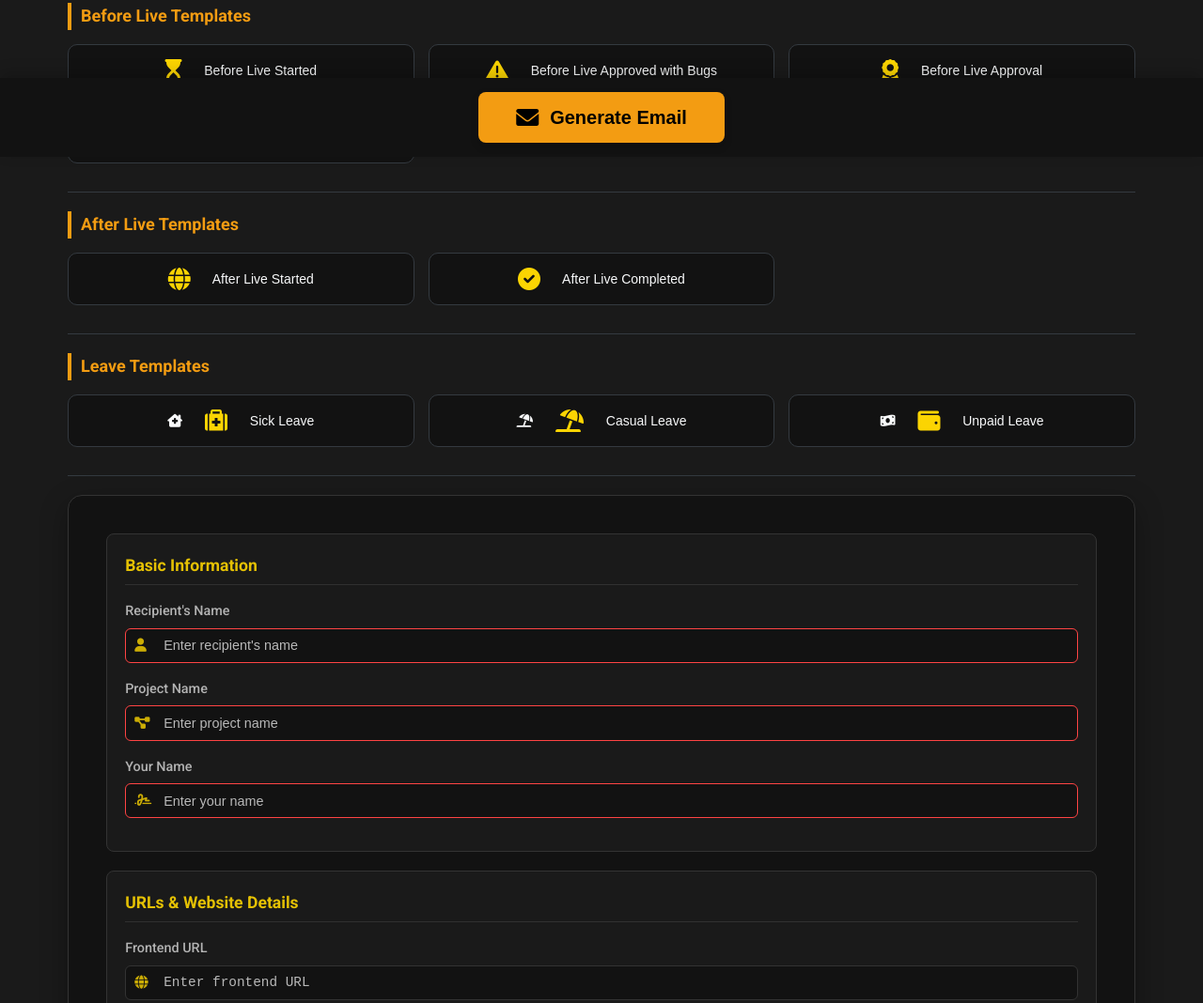
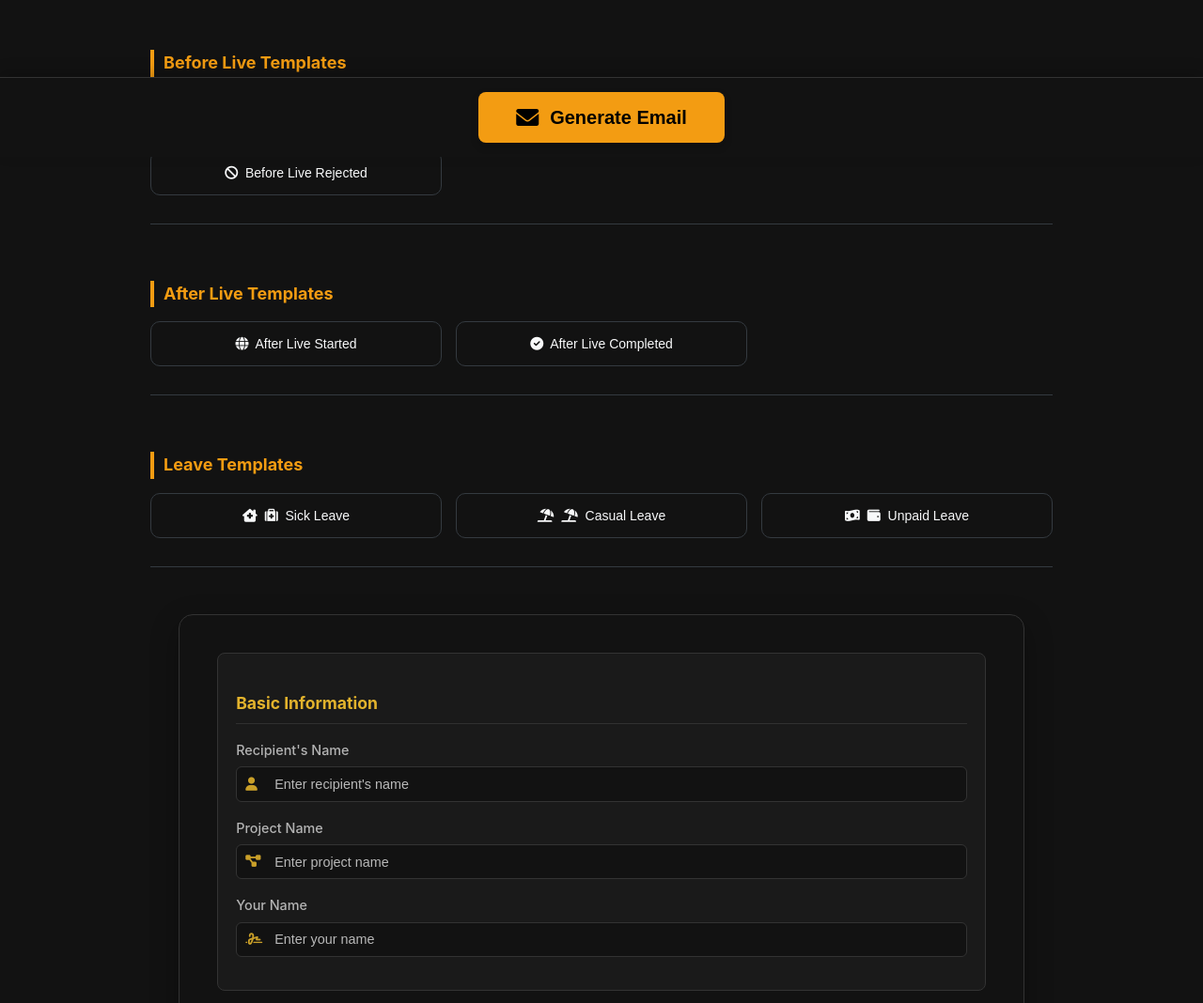
Before and after one commit to ComAbhiram/emailgenerator, a plain HTML site: page index.html in a window 1280 px wide. Shown: the part 633-1701 px from the top of the page at 94% size. Drawn offline with Linux system fonts and the light colour scheme.

Commit message:
Update styles.css

```diff
--- a/styles.css
+++ b/styles.css
@@ -1,6 +1,6 @@
 :root {
-    --primary-color: #fbd402;
-    --secondary-color: #848486;
+    --primary-color: #f9c42f;
+    --secondary-color: #8c8c8e;
     --dark-bg: #1a1a1a;
     --darker-bg: #121212;
     --text-color: #ffffff;
@@ -15,17 +15,20 @@
 }
 
 body {
-    font-family: 'Roboto', sans-serif;
+    font-family: 'Inter', -apple-system, BlinkMacSystemFont, 'Segoe UI', Roboto, Oxygen, Ubuntu, Cantarell, 'Open Sans', 'Helvetica Neue', sans-serif;
+    background-color: #121212;
+    color: #f8f9fa;
+    margin: 0;
+    padding: 0;
     line-height: 1.6;
-    background-color: var(--dark-bg);
-    color: var(--text-color);
     min-height: 100vh;
 }
 
 .container {
-    max-width: 1200px;
+    max-width: 1000px;
     margin: 0 auto;
-    padding: 2rem;
+    padding: 20px;
+    padding-bottom: 120px; /* Added extra padding to prevent footer overlap */
 }
 
 header {
@@ -44,67 +47,155 @@ header {
     filter: drop-shadow(0 0 10px rgba(251, 212, 2, 0.3));
 }
 
-h1 {
-    color: var(--primary-color);
-    font-size: 2.5rem;
-    margin-bottom: 1rem;
-    text-shadow: 0 0 10px rgba(251, 212, 2, 0.2);
+h1, h2 {
+    text-align: center;
+    margin-bottom: 30px;
+    color: #f39c12;
 }
 
-h2 {
-    color: var(--primary-color);
-    margin-bottom: 1.5rem;
-    font-size: 1.8rem;
+h3 {
+    color: #f8f9fa;
+    margin-top: 20px;
+    margin-bottom: 15px;
 }
 
-.template-grid {
-    display: grid;
-    grid-template-columns: repeat(auto-fit, minmax(280px, 1fr));
-    gap: 1.5rem;
-    margin-bottom: 2rem;
+.template-selection {
+    margin-bottom: 30px;
+}
+
+.template-container {
+    display: flex;
+    flex-direction: column;
+    gap: 20px;
+}
+
+.template-group {
+    margin-bottom: 25px;
+    border-bottom: 1px solid #343a40;
+    padding-bottom: 15px;
+}
+
+.template-group-title {
+    font-size: 18px;
+    font-weight: 600;
+    color: #f39c12;
+    margin-bottom: 15px;
+    padding-left: 10px;
+    border-left: 4px solid #f39c12;
+    text-align: left;
+}
+
+.template-buttons {
+    display: flex;
+    flex-wrap: wrap;
+    gap: 10px;
+    margin-bottom: 15px;
+    justify-content: flex-start;
 }
 
 .template-btn {
-    padding: 1.5rem;
-    background-color: var(--darker-bg);
-    color: var(--text-color);
-    border: 2px solid var(--border-color);
-    border-radius: 12px;
+    padding: 12px 15px;
+    border-radius: 8px;
+    background-color: #1e272e;
+    color: #f8f9fa;
+    border: 1px solid #343a40;
     cursor: pointer;
     transition: all 0.3s ease;
-    font-size: 1rem;
-    text-align: left;
+    font-size: 14px;
+    flex: 0 0 auto;
+    min-width: 200px;
     display: flex;
     align-items: center;
-    gap: 1rem;
-}
-
-.template-btn i {
-    font-size: 1.5rem;
-    color: var(--primary-color);
 }
 
 .template-btn:hover {
-    background-color: var(--border-color);
-    transform: translateY(-3px);
-    box-shadow: 0 5px 15px rgba(251, 212, 2, 0.2);
+    background-color: #2d3748;
+    transform: translateY(-2px);
+    box-shadow: 0 4px 10px rgba(0, 0, 0, 0.2);
+}
+
+.template-btn.selected {
+    background-color: #f39c12;
+    color: #121212;
+    font-weight: 600;
+    border-color: #f39c12;
+    box-shadow: 0 4px 8px rgba(243, 156, 18, 0.3);
+}
+
+.form-container {
+    max-width: 900px;
+    margin: 0 auto;
 }
 
 .template-form {
     background-color: var(--darker-bg);
-    padding: 2.5rem;
+    padding: 1.5rem;
     border-radius: 15px;
     box-shadow: 0 10px 30px rgba(0, 0, 0, 0.3);
     margin-bottom: 2rem;
     border: 1px solid var(--border-color);
+    overflow-x: hidden;
+    max-width: 100%;
+    box-sizing: border-box;
 }
 
 .form-section {
     background-color: var(--dark-bg);
-    padding: 1.2rem;
+    padding: 0.8rem;
     border-radius: 8px;
     margin-bottom: 1.2rem;
     border: 1px solid var(--border-color);
+    max-width: 100%;
+    box-sizing: border-box;
+    overflow-x: hidden;
+}
+
+/* Dev testing started section specific fixes */
+.dev-testing-started-section {
+    width: auto !important;
+    max-width: 100% !important;
+    overflow-x: hidden !important;
+}
+
+.dev-testing-started-section .form-group {
+    width: auto !important;
+    max-width: 100% !important;
+    overflow: hidden !important;
+    box-sizing: border-box !important;
+}
+
+.dev-testing-started-section input,
+.dev-testing-started-section select,
+.dev-testing-started-section textarea {
+    width: 100% !important;
+}
+
+.dev-testing-started-section .custom-input {
+    width: auto !important;
+    max-width: 100% !important;
+    overflow: hidden !important;
+}
+
+/* Ensure specific sections have consistent width */
+.form-section.dev-testing-started-section,
+.form-section.basic-info-section,
+.form-section.urls-section,
+.form-section.credentials-section,
+.form-section.dates-section,
+.form-section.after-live-completed-section,
+.form-section.dev-retesting-rejected-section,
+.form-section.before-live-rejected-section,
+.form-section.before-live-approval-section,
+.form-section.before-live-approved-with-bugs-section {
+    max-width: 100%;
+    width: 100%;
+    box-sizing: border-box;
+}
+
+/* Fix width issue in dev testing detail section */
+.dev-testing-started-section h3 {
+    width: 100%;
+    max-width: 100%;
 }
 
 .form-section h3 {
@@ -118,6 +209,7 @@ h2 {
 
 .form-group {
     margin-bottom: 1rem;
+    max-width: 100%;
 }
 
 label {
@@ -132,6 +224,9 @@ label {
     position: relative;
     display: flex;
     align-items: center;
+    max-width: 100%;
+    width: 100%;
+    box-sizing: border-box;
 }
 
 .custom-input i, .custom-textarea i {
@@ -143,7 +238,7 @@ label {
     opacity: 0.8;
 }
 
-input, textarea {
+input, textarea, select {
     width: 100%;
     padding: 0.6rem 0.8rem 0.6rem 2.5rem;
     background-color: var(--darker-bg);
@@ -161,21 +256,28 @@ input::placeholder, textarea::placeholder {
     font-style: italic;
 }
 
-input:focus, textarea:focus {
+input:focus, textarea:focus, select:focus {
     outline: none;
     border-color: var(--primary-color);
     box-shadow: 0 0 10px rgba(251, 212, 2, 0.1);
 }
 
-input:hover, textarea:hover {
+input:hover, textarea:hover, select:hover {
     border-color: var(--secondary-color);
 }
 
 /* Make form sections more compact on larger screens */
 @media (min-width: 768px) {
-    .form-section .form-group {
-        grid-template-columns: repeat(3, 1fr);
-        gap: 0.8rem;
+    .form-group {
+        max-width: 100%;
+    }
+
+    .template-form {
+        padding: 2.5rem;
+    }
+
+    .form-section {
+        padding: 1.2rem;
     }
 }
 
@@ -200,13 +302,13 @@ input[type="url"] {
     font-family: monospace;
 }
 
-/* Form validation styling */
+/* Form validation styling - remove red border */
 input:invalid {
-    border-color: #ff4444;
+    border-color: var(--border-color);
 }
 
 input:invalid:focus {
-    box-shadow: 0 0 10px rgba(255, 68, 68, 0.2);
+    box-shadow: 0 0 10px rgba(249, 196, 47, 0.2);
 }
 
 /* Email preview styling */
@@ -245,6 +347,7 @@ input:invalid:focus {
     display: flex;
     gap: 1.5rem;
     margin-top: 2rem;
+    justify-content: center;
 }
 
 .primary-btn, .secondary-btn {
@@ -292,6 +395,21 @@ input:invalid:focus {
     border-radius: 15px;
     box-shadow: 0 10px 30px rgba(0, 0, 0, 0.3);
     border: 1px solid var(--border-color);
+}
+
+/* Fixed Footer */
+.fixed-footer {
+    position: fixed;
+    bottom: 0;
+    left: 0;
+    width: 100%;
+    background-color: #1a1a1a;
+    color: white;
+    padding: 15px 0;
+    box-shadow: 0 -2px 10px rgba(0, 0, 0, 0.3);
+    text-align: center;
+    z-index: 1000;
+    border-top: 1px solid var(--border-color);
 }
 
 /* Custom Scrollbar */
@@ -358,3 +476,53 @@ input:invalid:focus {
 .remove-dependency-btn:hover {
     opacity: 1;
 }
+
+/* Date input styling */
+input[type="date"] {
+    background-color: var(--darker-bg);
+    border: 1px solid var(--border-color);
+    color: var(--text-color);
+    border-radius: 6px;
+    padding: 0.6rem 0.8rem 0.6rem 2.5rem;
+    appearance: none;
+    -webkit-appearance: none;
+    -moz-appearance: none;
+}
+
+input[type="date"]::-webkit-calendar-picker-indicator {
+    filter: invert(1);
+    opacity: 0.7;
+    cursor: pointer;
+}
+
+input[type="date"]::-webkit-calendar-picker-indicator:hover {
+    opacity: 1;
+}
+
+/* Make all buttons consistent with theme */
+button,
+.template-btn,
+.primary-btn,
+.secondary-btn {
+    background-color: var(--dark-bg);
+    color: var(--text-color);
+    border: 1px solid var(--border-color);
+    transition: all 0.3s ease;
+}
+
+button:hover,
+.template-btn:hover,
+.primary-btn:hover {
+    background-color: var(--primary-color);
+    color: var(--darker-bg);
+    transform: translateY(-2px);
+    box-shadow: 0 4px 10px rgba(249, 196, 47, 0.3);
+}
+
+.template-btn.selected {
+    background-color: var(--primary-color);
+    color: var(--darker-bg);
+    font-weight: 600;
+    border-color: var(--primary-color);
+    box-shadow: 0 4px 8px rgba(249, 196, 47, 0.3);
+}
```
